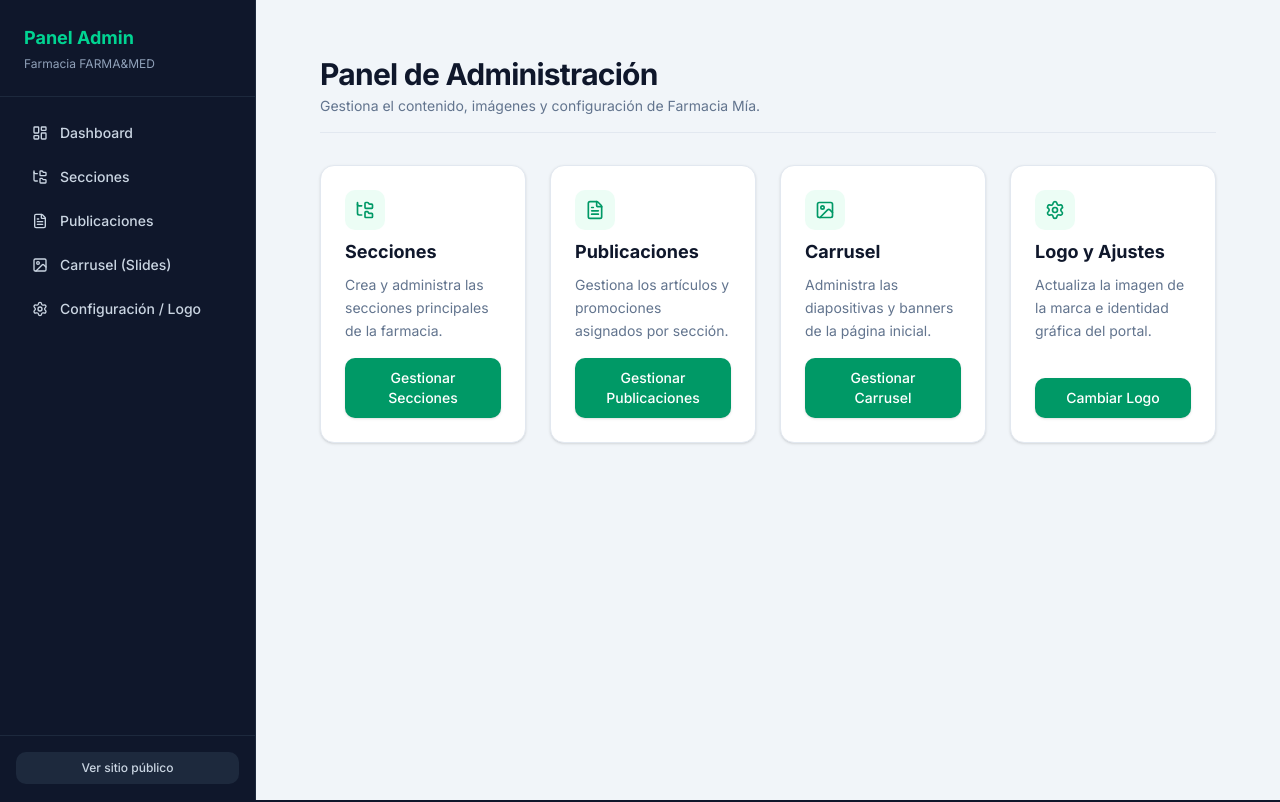
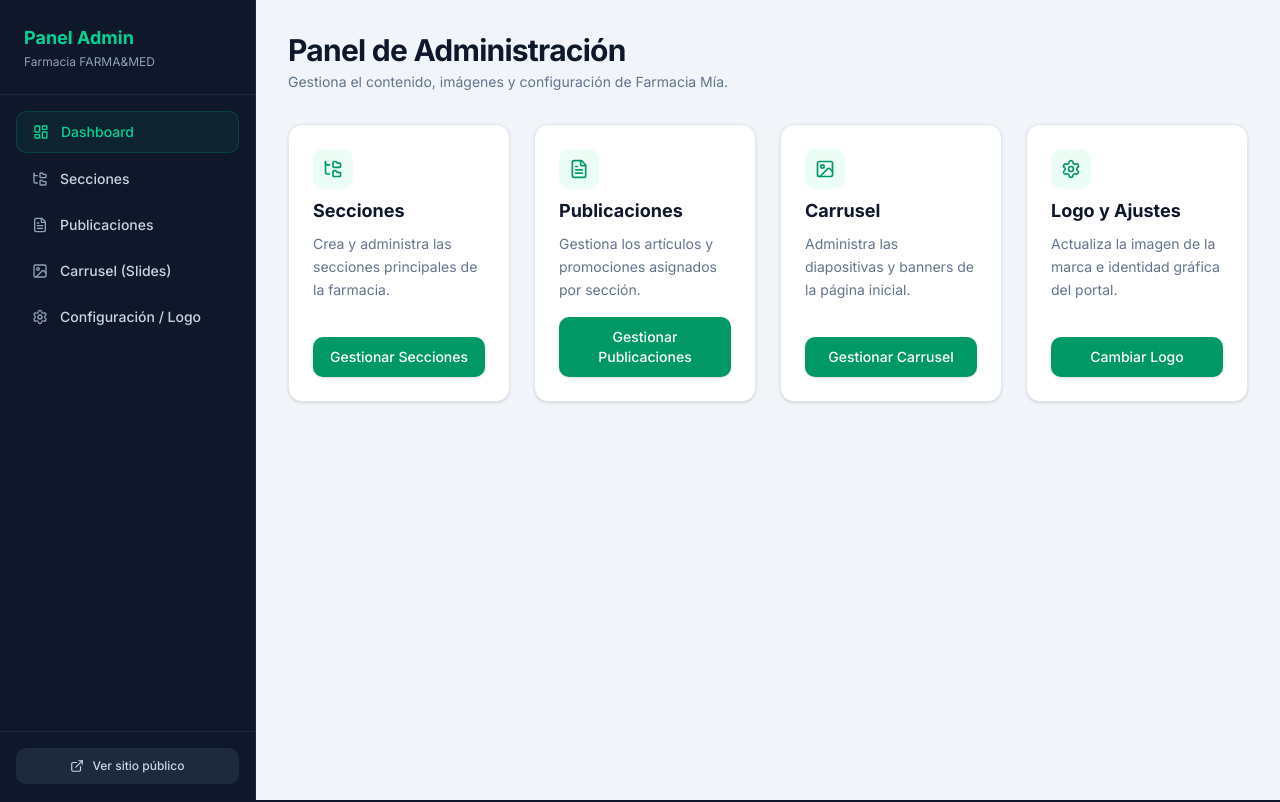
Before and after one commit to paulmillan28/farmacia_web, a Next.js app: page /admin in a window 1280 px wide. Shown: the top 802 px of the page. Built offline with nearby package versions, Linux system fonts and the light colour scheme.

Commit message:
responsive

```diff
--- a/src/app/admin/layout.tsx
+++ b/src/app/admin/layout.tsx
@@ -1,78 +1,124 @@
+'use client'
+
+import { useState } from 'react'
 import Link from 'next/link'
-import { LayoutDashboard, FolderTree, FileText, Image as ImageIcon, Settings } from 'lucide-react'
+import { usePathname } from 'next/navigation'
+import {
+  LayoutDashboard,
+  FolderTree,
+  FileText,
+  Image as ImageIcon,
+  Settings,
+  Menu,
+  X,
+  ExternalLink,
+} from 'lucide-react'
 
 export default function AdminLayout({
   children,
 }: {
   children: React.ReactNode
 }) {
+  const [sidebarOpen, setSidebarOpen] = useState(false)
+  const pathname = usePathname()
+
+  const navItems = [
+    { name: 'Dashboard', href: '/admin', icon: LayoutDashboard },
+    { name: 'Secciones', href: '/admin/sections', icon: FolderTree },
+    { name: 'Publicaciones', href: '/admin/posts', icon: FileText },
+    { name: 'Carrusel (Slides)', href: '/admin/slides', icon: ImageIcon },
+    { name: 'Configuración / Logo', href: '/admin/settings', icon: Settings },
+  ]
+
   return (
-    <div className="min-h-screen bg-slate-100 flex">
-      {/* Sidebar de Administración */}
-      <aside className="w-64 bg-slate-900 text-slate-100 flex flex-col border-r border-slate-800">
-        <div className="p-6 border-b border-slate-800">
-          <Link href="/admin" className="text-lg font-bold text-emerald-400">
+    <div className="min-h-screen bg-slate-100 flex flex-col md:flex-row">
+      {/* Header Móvil */}
+      <div className="md:hidden bg-slate-900 text-white flex items-center justify-between p-4 border-b border-slate-800 sticky top-0 z-40">
+        <div>
+          <span className="font-bold text-emerald-400">Panel Admin</span>
+          <p className="text-[10px] text-slate-400">Farmacia FARMA&MED</p>
+        </div>
+        <button
+          onClick={() => setSidebarOpen(!sidebarOpen)}
+          className="p-2 text-slate-300 hover:text-white hover:bg-slate-800 rounded-lg transition-colors"
+          aria-label="Abrir menú"
+        >
+          {sidebarOpen ? <X className="w-6 h-6" /> : <Menu className="w-6 h-6" />}
+        </button>
+      </div>
+
+      {/* Overlay oscuro para móviles al abrir el sidebar */}
+      {sidebarOpen && (
+        <div
+          onClick={() => setSidebarOpen(false)}
+          className="fixed inset-0 bg-slate-950/60 z-40 md:hidden backdrop-blur-sm transition-opacity"
+        />
+      )}
+
+      {/* Sidebar Lateral */}
+      <aside
+        className={`
+          fixed md:static inset-y-0 left-0 z-50
+          w-64 bg-slate-900 text-slate-100 flex flex-col justify-between border-r border-slate-800
+          transform transition-transform duration-300 ease-in-out
+          ${sidebarOpen ? 'translate-x-0' : '-translate-x-full md:translate-x-0'}
+        `}
+      >
+        <div>
+          {/* Header del Sidebar (Escritorio) */}
+          <div className="p-6 border-b border-slate-800 hidden md:block">
+            <Link href="/admin" className="text-lg font-bold text-emerald-400 block">
               Panel Admin
             </Link>
-          <p className="text-xs text-slate-400 mt-1">Farmacia FARMA&MED </p>
+            <p className="text-xs text-slate-400 mt-0.5">Farmacia FARMA&MED</p>
           </div>
 
-        <nav className="flex-1 p-4 space-y-1">
+          {/* Menú de Navegación */}
+          <nav className="p-4 space-y-1.5">
+            {navItems.map((item) => {
+              const Icon = item.icon
+              const isActive =
+                item.href === '/admin'
+                  ? pathname === '/admin'
+                  : pathname.startsWith(item.href)
+
+              return (
                 <Link
-            href="/admin"
-            className="flex items-center gap-3 px-4 py-2.5 text-sm font-medium text-slate-300 hover:bg-slate-800 hover:text-white rounded-lg transition-colors"
+                  key={item.href}
+                  href={item.href}
+                  onClick={() => setSidebarOpen(false)}
+                  className={`
+                    flex items-center gap-3 px-4 py-2.5 text-sm font-medium rounded-lg transition-colors
+                    ${
+                      isActive
+                        ? 'bg-emerald-600/10 text-emerald-400 border border-emerald-500/20'
+                        : 'text-slate-300 hover:bg-slate-800 hover:text-white'
+                    }
+                  `}
                 >
-            <LayoutDashboard className="w-4 h-4" />
-            Dashboard
+                  <Icon className={`w-4 h-4 ${isActive ? 'text-emerald-400' : 'text-slate-400'}`} />
+                  {item.name}
                 </Link>
+              )
+            })}
+          </nav>
+        </div>
 
-          {/* Opción Secciones */}
-          <Link
-            href="/admin/sections"
-            className="flex items-center gap-3 px-4 py-2.5 text-sm font-medium text-slate-300 hover:bg-slate-800 hover:text-white rounded-lg transition-colors"
-          >
-            <FolderTree className="w-4 h-4" />
-            Secciones
-          </Link>
-
-          {/* Opción Publicaciones/Posts */}
-          <Link
-            href="/admin/posts"
-            className="flex items-center gap-3 px-4 py-2.5 text-sm font-medium text-slate-300 hover:bg-slate-800 hover:text-white rounded-lg transition-colors"
-          >
-            <FileText className="w-4 h-4" />
-            Publicaciones
-          </Link>
-
-          <Link
-            href="/admin/slides"
-            className="flex items-center gap-3 px-4 py-2.5 text-sm font-medium text-slate-300 hover:bg-slate-800 hover:text-white rounded-lg transition-colors"
-          >
-            <ImageIcon className="w-4 h-4" />
-            Carrusel (Slides)
-          </Link>
-
-          <Link
-            href="/admin/settings"
-            className="flex items-center gap-3 px-4 py-2.5 text-sm font-medium text-slate-300 hover:bg-slate-800 hover:text-white rounded-lg transition-colors"
-          >
-            <Settings className="w-4 h-4" />
-            Configuración / Logo
-          </Link>
-        </nav>
-
+        {/* Footer del Sidebar */}
         <div className="p-4 border-t border-slate-800">
           <Link
             href="/"
-            className="block w-full text-center py-2 px-4 bg-slate-800 hover:bg-slate-700 text-xs font-medium text-slate-300 rounded-lg transition-colors"
+            target="_blank"
+            className="flex items-center justify-center gap-2 w-full py-2.5 px-4 bg-slate-800 hover:bg-slate-700 text-xs font-medium text-slate-300 hover:text-white rounded-lg transition-colors"
           >
+            <ExternalLink className="w-3.5 h-3.5" />
             Ver sitio público
           </Link>
         </div>
       </aside>
 
       {/* Contenido Principal */}
-      <main className="flex-1 overflow-y-auto p-8">
+      <main className="flex-1 min-w-0 overflow-y-auto p-4 sm:p-6 lg:p-8">
         {children}
       </main>
     </div>
--- a/src/app/admin/page.tsx
+++ b/src/app/admin/page.tsx
@@ -3,9 +3,8 @@ import { FolderTree, FileText, Image as ImageIcon, Settings } from 'lucide-react
 
 export default function AdminDashboardPage() {
   return (
-    <div className="space-y-6 sm:space-y-8 max-w-7xl mx-auto px-4 sm:px-6 lg:px-8 py-6">
-      {/* Título de la sección */}
-      <div className="border-b border-slate-200 pb-4">
+    <div className="space-y-6 sm:space-y-8 max-w-7xl mx-auto">
+      <div>
         <h1 className="text-xl sm:text-2xl md:text-3xl font-bold text-slate-900 tracking-tight">
           Panel de Administración
         </h1>
@@ -14,9 +13,9 @@ export default function AdminDashboardPage() {
         </p>
       </div>
 
-      {/* Grid Responsivo de Accesos Rápidos */}
+      {/* Grid Responsivo (1 col en móvil, 2 en tablet, 4 en escritorio) */}
       <div className="grid grid-cols-1 sm:grid-cols-2 lg:grid-cols-4 gap-4 sm:gap-6">
-        {/* Tarjeta 1: Secciones */}
+        {/* Secciones */}
         <div className="bg-white rounded-xl border border-slate-200 p-5 sm:p-6 shadow-sm hover:shadow-md transition-shadow flex flex-col justify-between space-y-4">
           <div className="space-y-2">
             <div className="w-10 h-10 rounded-lg bg-emerald-50 text-emerald-600 flex items-center justify-center shrink-0">
@@ -29,13 +28,13 @@ export default function AdminDashboardPage() {
           </div>
           <Link
             href="/admin/sections"
-            className="w-full text-center py-2.5 px-4 bg-emerald-600 hover:bg-emerald-700 active:bg-emerald-800 text-white font-medium text-xs sm:text-sm rounded-lg transition-colors block shadow-sm"
+            className="w-full text-center py-2.5 px-4 bg-emerald-600 hover:bg-emerald-700 text-white font-medium text-xs sm:text-sm rounded-lg transition-colors block shadow-sm"
           >
             Gestionar Secciones
           </Link>
         </div>
 
-        {/* Tarjeta 2: Publicaciones */}
+        {/* Publicaciones */}
         <div className="bg-white rounded-xl border border-slate-200 p-5 sm:p-6 shadow-sm hover:shadow-md transition-shadow flex flex-col justify-between space-y-4">
           <div className="space-y-2">
             <div className="w-10 h-10 rounded-lg bg-emerald-50 text-emerald-600 flex items-center justify-center shrink-0">
@@ -48,13 +47,13 @@ export default function AdminDashboardPage() {
           </div>
           <Link
             href="/admin/posts"
-            className="w-full text-center py-2.5 px-4 bg-emerald-600 hover:bg-emerald-700 active:bg-emerald-800 text-white font-medium text-xs sm:text-sm rounded-lg transition-colors block shadow-sm"
+            className="w-full text-center py-2.5 px-4 bg-emerald-600 hover:bg-emerald-700 text-white font-medium text-xs sm:text-sm rounded-lg transition-colors block shadow-sm"
           >
             Gestionar Publicaciones
           </Link>
         </div>
 
-        {/* Tarjeta 3: Carrusel */}
+        {/* Carrusel */}
         <div className="bg-white rounded-xl border border-slate-200 p-5 sm:p-6 shadow-sm hover:shadow-md transition-shadow flex flex-col justify-between space-y-4">
           <div className="space-y-2">
             <div className="w-10 h-10 rounded-lg bg-emerald-50 text-emerald-600 flex items-center justify-center shrink-0">
@@ -67,13 +66,13 @@ export default function AdminDashboardPage() {
           </div>
           <Link
             href="/admin/slides"
-            className="w-full text-center py-2.5 px-4 bg-emerald-600 hover:bg-emerald-700 active:bg-emerald-800 text-white font-medium text-xs sm:text-sm rounded-lg transition-colors block shadow-sm"
+            className="w-full text-center py-2.5 px-4 bg-emerald-600 hover:bg-emerald-700 text-white font-medium text-xs sm:text-sm rounded-lg transition-colors block shadow-sm"
           >
             Gestionar Carrusel
           </Link>
         </div>
 
-        {/* Tarjeta 4: Configuración y Logo */}
+        {/* Configuración / Logo */}
         <div className="bg-white rounded-xl border border-slate-200 p-5 sm:p-6 shadow-sm hover:shadow-md transition-shadow flex flex-col justify-between space-y-4">
           <div className="space-y-2">
             <div className="w-10 h-10 rounded-lg bg-emerald-50 text-emerald-600 flex items-center justify-center shrink-0">
@@ -86,7 +85,7 @@ export default function AdminDashboardPage() {
           </div>
           <Link
             href="/admin/settings"
-            className="w-full text-center py-2.5 px-4 bg-emerald-600 hover:bg-emerald-700 active:bg-emerald-800 text-white font-medium text-xs sm:text-sm rounded-lg transition-colors block shadow-sm"
+            className="w-full text-center py-2.5 px-4 bg-emerald-600 hover:bg-emerald-700 text-white font-medium text-xs sm:text-sm rounded-lg transition-colors block shadow-sm"
           >
             Cambiar Logo
           </Link>
```
Lines whose indentation alone changed are shown as unchanged.
